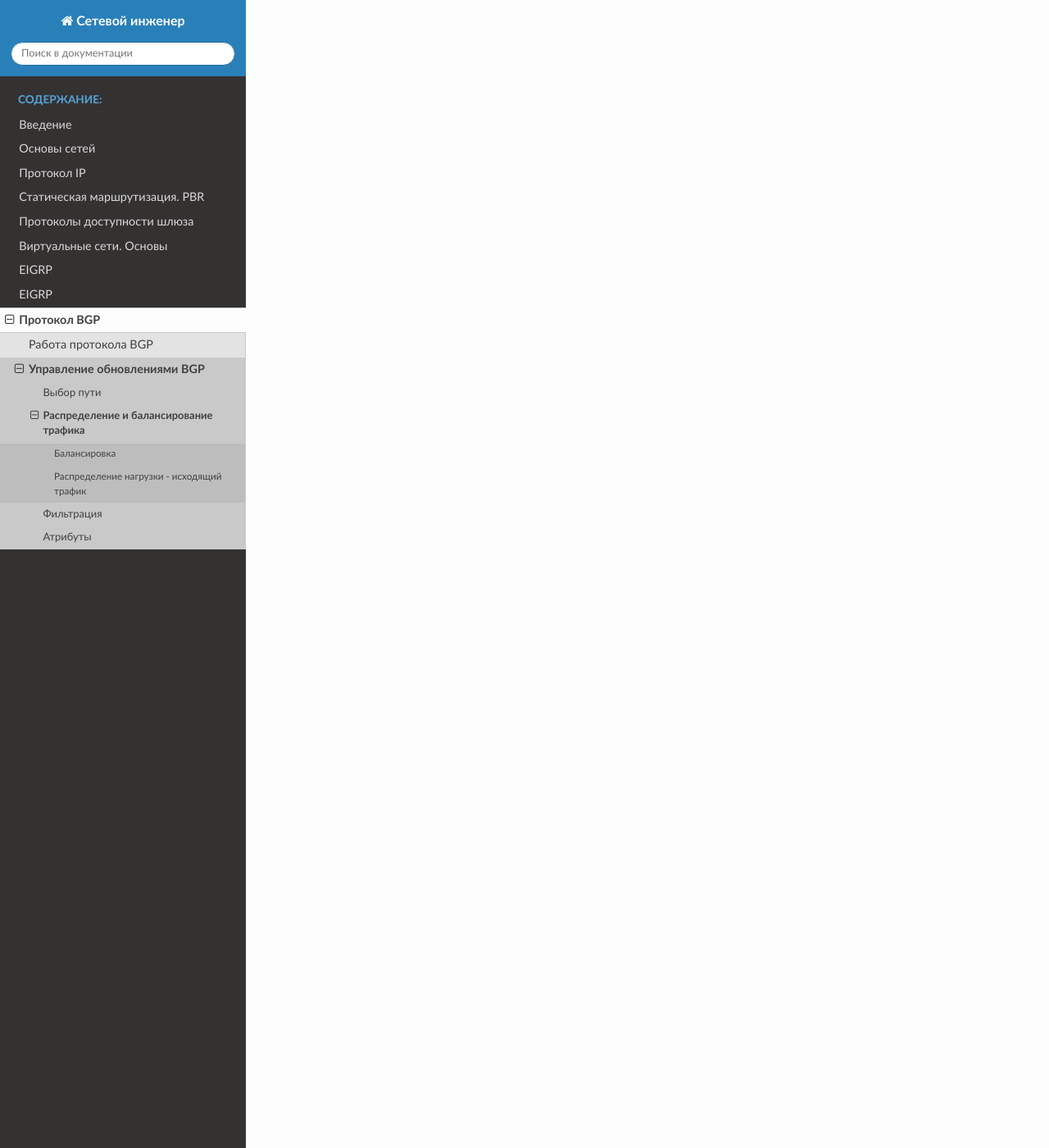
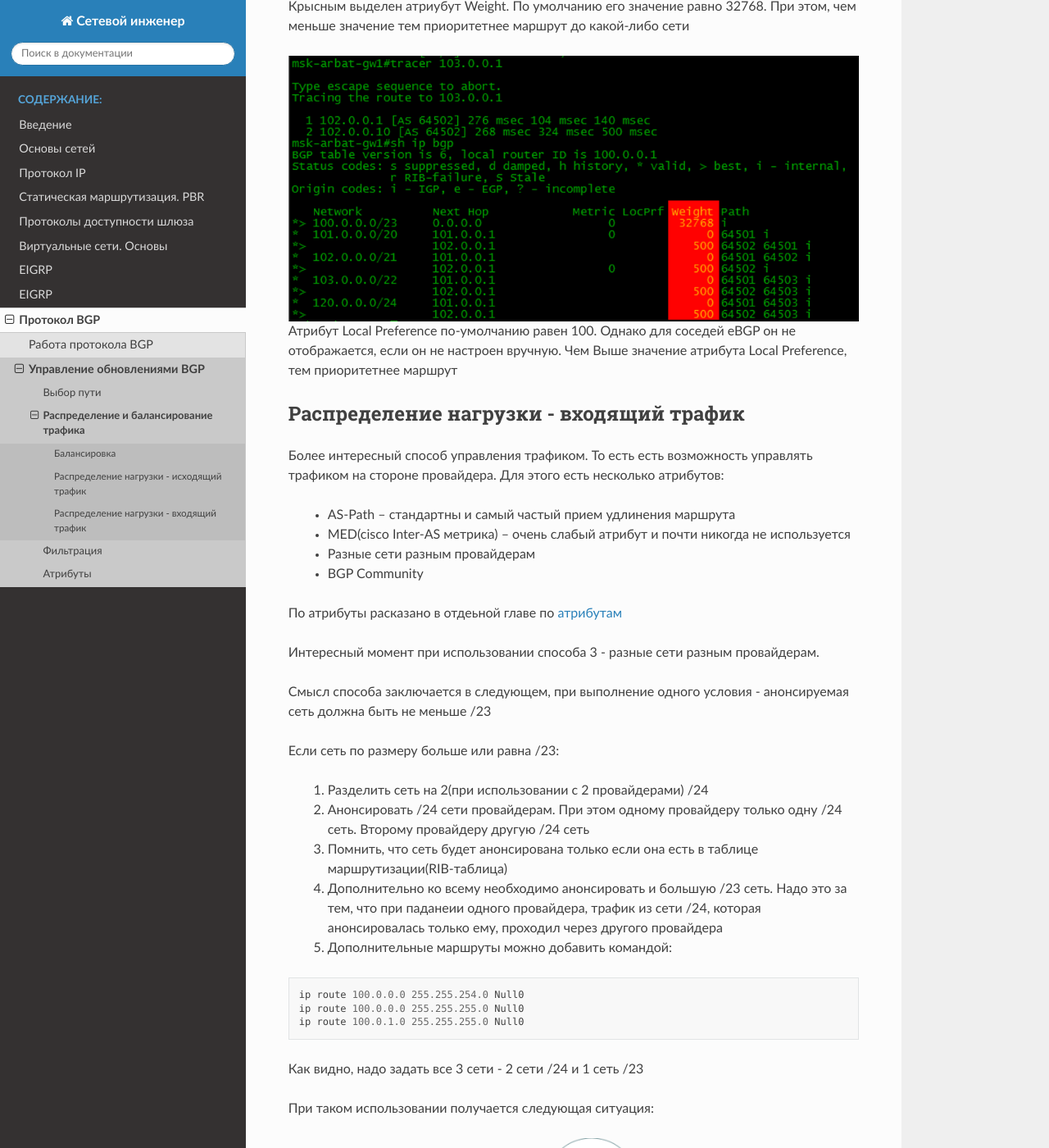
Before and after one commit to Santa42/netadm, a Sphinx documentation site: the page built from docs/source/book/091_bgp/ls.rst, in a window 1280 px wide and 1400 px high, scrolled down 1895 px. Shown: the whole window at 82% size. Built offline with Sphinx 7.4.7 and the Read the Docs theme 2.0.0, drawn with Linux system fonts in a browser that asks for light colours; pages that are not in the unit, such as notebooks, are missing from menus; some of the changed text lies outside the part shown.

Commit message:
add path and ls

```diff
--- a/docs/source/book/02_intro/osi.rst
+++ b/docs/source/book/02_intro/osi.rst
@@ -25,7 +25,7 @@
 
 Сравнение моделей:
 
-.. image:: ../img/01/osi.png
+.. image:: ../img/02/osi.png
        :width: 100 %
        :align: center
 
--- a/docs/source/book/091_bgp/ls.rst
+++ b/docs/source/book/091_bgp/ls.rst
@@ -47,3 +47,64 @@
 
 Распределение нагрузки - исходящий трафик
 ~~~~~~~~~~~~~~~~~~~~~~~~~~~~~~~~~~~~~~~~~
+
+Для распределения исходящего трафика используется несколько атрибутов протокола BGP:
+
+  * Weight – cisco параметр. У разных вендоров есть свои аналогии
+  * Local Preference – cтандартный атрибут. По умолчении 100 для всех маршрутов
+
+Атриубуты Weight и Local Preference можно увидеть вызвав команду
+
+::
+
+  show ip bgp
+
+Крысным выделен атриубут Weight. По умолчанию его значение равно 32768. При этом, чем меньше значение тем приоритетнее маршрут до какой-либо сети
+
+.. image:: ../img/bgp/wels.png
+       :width: 100 %
+       :align: center
+
+Атрибут Local Preference по-умолчанию равен 100. Однако для соседей eBGP он не отображается, если он не настроен вручную.
+Чем Выше значение атрибута Local Preference, тем приоритетнее маршрут
+
+
+Распределение нагрузки - входящий трафик
+~~~~~~~~~~~~~~~~~~~~~~~~~~~~~~~~~~~~~~~~
+
+Более интересный способ управления трафиком. То есть есть возможность управлять трафиком на стороне провайдера. Для этого есть несколько атрибутов:
+
+  * AS-Path – стандартны и самый частый прием удлинения маршрута
+  * MED(cisco Inter-AS метрика) – очень слабый атрибут и почти никогда не используется
+  * Разные сети разным провайдерам
+  * BGP Community
+
+По атрибуты расказано в отдеьной главе по `атрибутам`_
+
+.. _`атрибутам`: /book/091_bgp/attr.html
+
+Интересный момент при использовании способа 3 - разные сети разным провайдерам.
+
+Смысл способа заключается в следующем, при выполнение одного условия - анонсируемая сеть должна быть не меньше /23
+
+Если сеть по размеру больше или равна /23:
+
+  1. Разделить сеть на 2(при использовании с 2 провайдерами) /24
+  2. Анонсировать /24 сети провайдерам. При этом одному провайдеру только одну /24 сеть. Второму провайдеру другую /24 сеть
+  #. Помнить, что сеть будет анонсирована только если она есть в таблице маршрутизации(RIB-таблица)
+  #. Дополнительно ко всему необходимо анонсировать и большую /23 сеть. Надо это за тем, что при паданеии одного провайдера, трафик из сети /24, которая анонсировалась только ему, проходил через другого провайдера
+  #. Дополнительные маршруты можно добавить командой:
+
+::
+
+  ip route 100.0.0.0 255.255.254.0 Null0
+  ip route 100.0.0.0 255.255.255.0 Null0
+  ip route 100.0.1.0 255.255.255.0 Null0
+
+Как видно, надо задать все 3 сети - 2 сети /24 и 1 сеть /23
+
+При таком использовании получается следующая ситуация:
+
+.. image:: ../img/bgp/ipsip.png
+       :width: 100 %
+       :align: center
```
Also changed, not shown: docs/source/book/09_bgp/connect.rst (+5 -5 lines), docs/source/book/img/bgp/as-path1.png (added), docs/source/book/img/bgp/as-path2.png (added), docs/source/book/img/bgp/ipsip.png (added), docs/source/book/img/bgp/wels.png (added).
